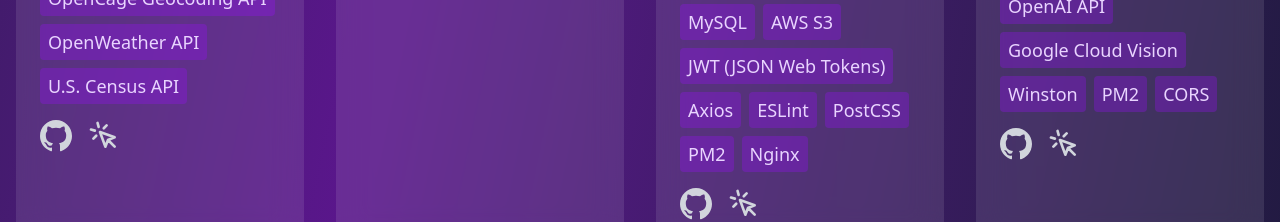
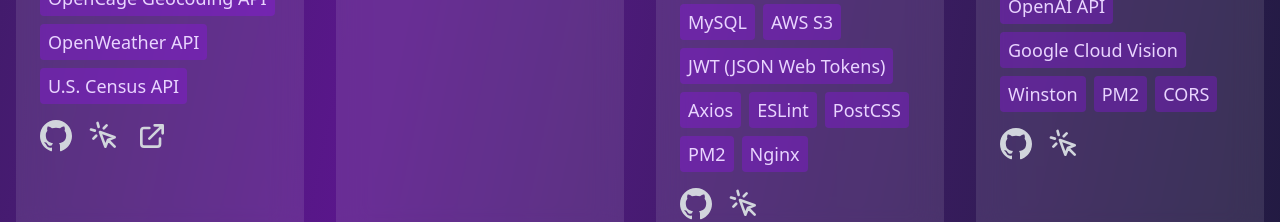
Before and after one commit to AnthonyL103/AnthonysWebPage, a React (Vite) app in the folder AnthonysWebPage/: page / in a window 1280 px wide. Shown: the part 4340-4562 px from the top of the page. Built offline with nearby package versions, Linux system fonts and the light colour scheme.

Commit message:
added devpost for catalytica

```diff
--- a/AnthonysWebPage/src/App.tsx
+++ b/AnthonysWebPage/src/App.tsx
@@ -12,6 +12,7 @@
   live?: string;
   award?: string;
   link?:string;
+  devpost?:string;
 }
 
 interface Experience {
@@ -50,7 +51,8 @@
         ],
       award: "🏆 1st Place - Google Technology Challenge",
       github: "https://github.com/AnthonyL103/Catalytica",
-      link: "https://www.catalytica.org/"
+      link: "https://www.catalytica.org/",
+      devpost: "https://www.devpost.com/software/catalytica"
     },
     {
       title: "Guitar Hub:",
@@ -516,6 +518,14 @@
                       </svg>
                     </a>
                   )}
+                  {project.devpost && (
+                    <a href={project.devpost} target="_blank" rel="noopener noreferrer"
+                       className="text-gray-300 hover:text-purple-400 transition-colors">
+                      <svg className="w-8 h-8" fill="none" stroke="currentColor" viewBox="0 0 24 24">
+                        <path strokeLinecap="round" strokeLinejoin="round" strokeWidth={2} d="M10 6H6a2 2 0 00-2 2v10a2 2 0 002 2h10a2 2 0 002-2v-4M14 4h6m0 0v6m0-6L10 14" />
+                      </svg>
+                    </a>
+                  )}
                 </div>
               </div>
             ))}
```
